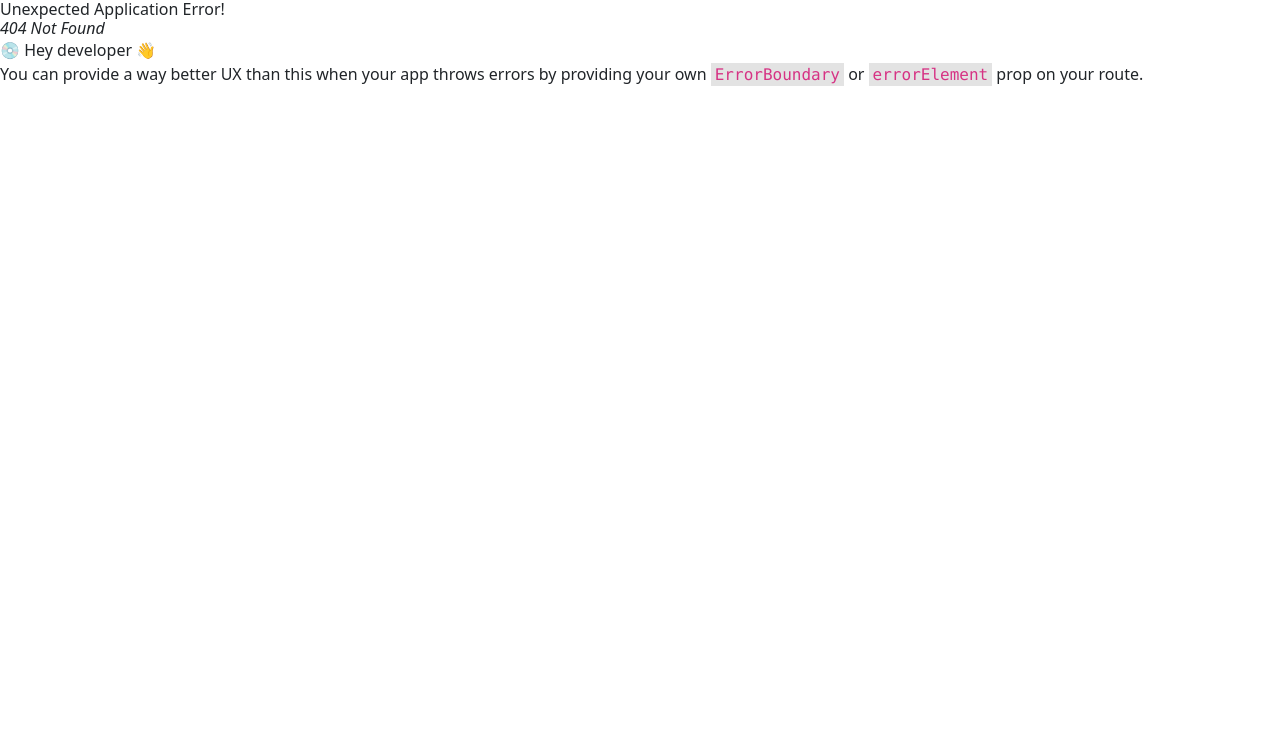
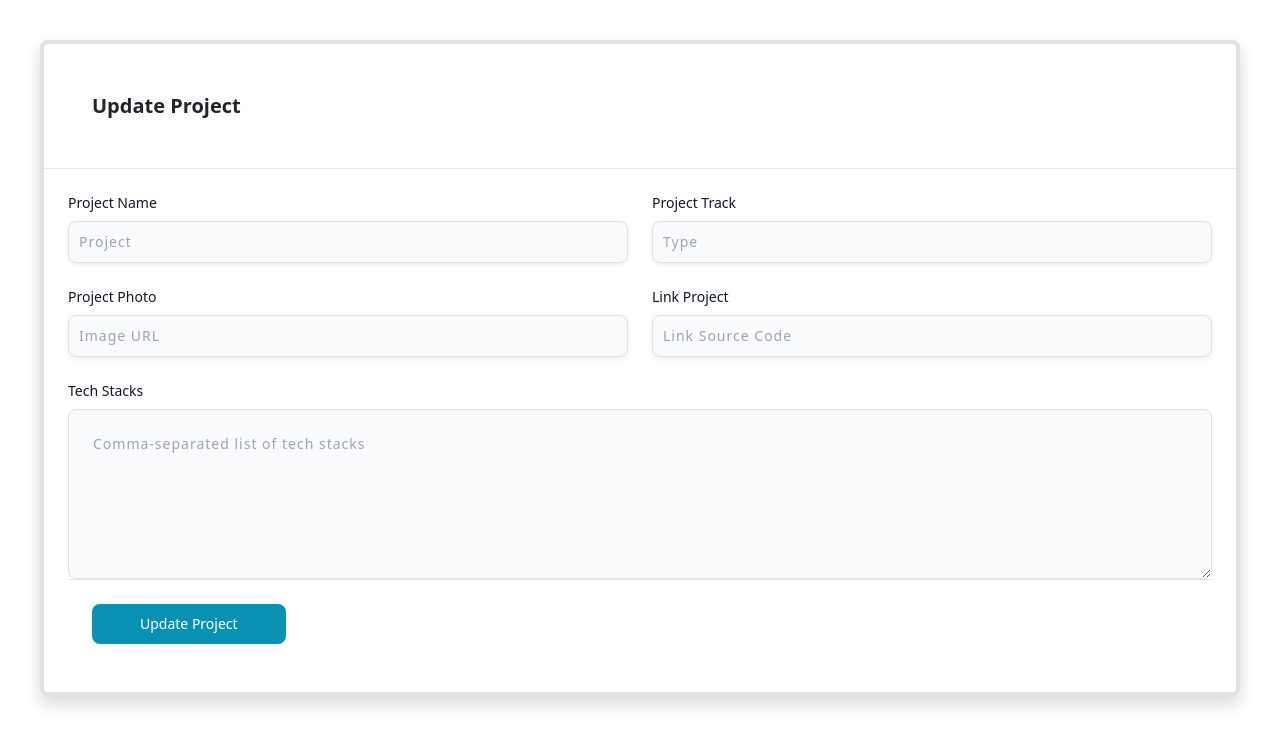
Before and after one commit to youssef-m-roushdy/Portfolio, a React (Create React App) app in the folder frontend/: page /update-project/1 in a window 1280 px wide. Before the commit this address had no page. Shown: the top 746 px of the page. Built offline with nearby package versions, Linux system fonts and the light colour scheme; no server answers.

Commit message:
add and update and delete projects

```diff
--- a/frontend/src/App.jsx
+++ b/frontend/src/App.jsx
@@ -18,6 +18,7 @@ function App() {
 
         if (payload && payload.exp && isTokenExpired(payload.exp)) {
           localStorage.removeItem("auth-token");
+          window.location.reload("/")
           clearInterval(interval); // Stop checking once the token is removed
           console.log("Token removed due to expiration.");
         }
--- a/frontend/src/pages/Projects/AddProject/AddProject.jsx
+++ b/frontend/src/pages/Projects/AddProject/AddProject.jsx
@@ -1,8 +1,7 @@
-// ProjectEdit.js
 import React, { useState } from 'react';
 import axios from 'axios';
 import { useNavigate } from 'react-router-dom';
-import'./AddProject.css'
+import './AddProject.css';
 
 const AddProject = () => {
   const [projectData, setProjectData] = useState({
@@ -14,16 +13,20 @@ const AddProject = () => {
   });
   const navigate = useNavigate();
 
-
-
   const handleChange = (e) => {
-    setProjectData({ ...projectData, [e.target.name]: e.target.value });
+    const { name, value } = e.target;
+    if (name === 'techStacks') {
+      setProjectData({ ...projectData, techStacks: value.split(',').map(stack => stack.trim()) });
+    } else {
+      setProjectData({ ...projectData, [name]: value });
+    }
   };
 
   const handleSubmit = async (e) => {
     e.preventDefault();
     try {
-      const token = localStorage.getItem('token');
+      const token = localStorage.getItem('auth-token');
+      console.log(token)
       await axios.post(`${process.env.REACT_APP_API_URL}/api/v1/projects`, projectData, {
         headers: {
           Authorization: `Bearer ${token}`,
@@ -31,82 +34,84 @@ const AddProject = () => {
       });
       navigate('/');
     } catch (error) {
-      console.error('Failed to add or update project', error);
+      console.error('Failed to add project', error);
     }
   };
 
-
   return (
     <div className="bg-white border border-4 rounded-lg shadow relative m-10">
-
       <div className="flex items-start justify-between p-5 border-b rounded-t">
-                <h3 className="text-xl font-semibold">
-                    Add New project
-                </h3>
+        <h3 className="text-xl font-semibold">Add New Project</h3>
       </div>
 
-
       <div className="p-6 space-y-6">
-                <form onSubmit={() => ''}>
+        <form onSubmit={handleSubmit}>
           <div className="grid grid-cols-6 gap-6">
             <div className="col-span-6 sm:col-span-3">
-                            <label htmlFor="product-name" className="text-sm font-medium text-gray-900 block mb-2">Prject Name</label>
+              <label htmlFor="name" className="text-sm font-medium text-gray-900 block mb-2">Project Name</label>
               <input
                 type="text"
                 name="name"
                 id="name"
+                value={projectData.name}
+                onChange={handleChange}
                 className="shadow-sm bg-gray-50 border border-gray-300 text-gray-900 sm:text-sm rounded-lg focus:ring-cyan-600 focus:border-cyan-600 block w-full p-2.5"
                 placeholder="Project"
                 required
               />
             </div>
             <div className="col-span-6 sm:col-span-3">
-                            <label htmlFor="category" className="text-sm font-medium text-gray-900 block mb-2">Project Track</label>
+              <label htmlFor="type" className="text-sm font-medium text-gray-900 block mb-2">Project Track</label>
               <input
                 type="text"
                 name="type"
                 id="type"
+                value={projectData.type}
+                onChange={handleChange}
                 className="shadow-sm bg-gray-50 border border-gray-300 text-gray-900 sm:text-sm rounded-lg focus:ring-cyan-600 focus:border-cyan-600 block w-full p-2.5"
                 placeholder="Type"
                 required
               />
             </div>
             <div className="col-span-6 sm:col-span-3">
-                            <label htmlFor="brand" className="text-sm font-medium text-gray-900 block mb-2">Project Photo</label>
+              <label htmlFor="image" className="text-sm font-medium text-gray-900 block mb-2">Project Photo</label>
               <input
                 type="text"
                 name="image"
                 id="image"
+                value={projectData.image}
+                onChange={handleChange}
                 className="shadow-sm bg-gray-50 border border-gray-300 text-gray-900 sm:text-sm rounded-lg focus:ring-cyan-600 focus:border-cyan-600 block w-full p-2.5"
                 placeholder="Image URL"
                 required
               />
             </div>
             <div className="col-span-6 sm:col-span-3">
-                            <label htmlFor="price" className="text-sm font-medium text-gray-900 block mb-2">Link Project</label>
+              <label htmlFor="link" className="text-sm font-medium text-gray-900 block mb-2">Link Project</label>
               <input
                 type="text"
                 name="link"
                 id="link"
+                value={projectData.link}
+                onChange={handleChange}
                 className="shadow-sm bg-gray-50 border border-gray-300 text-gray-900 sm:text-sm rounded-lg focus:ring-cyan-600 focus:border-cyan-600 block w-full p-2.5"
                 placeholder="Link Source Code"
                 required
               />
             </div>
             <div className="col-span-full">
-                            <label htmlFor="product-details" className="text-sm font-medium text-gray-900 block mb-2">Tech Stacks</label>
+              <label htmlFor="techStacks" className="text-sm font-medium text-gray-900 block mb-2">Tech Stacks</label>
               <textarea
-                                id="product-details"
+                name="techStacks"
+                id="techStacks"
+                value={projectData.techStacks.join(', ')}
+                onChange={handleChange}
                 rows="6"
                 className="bg-gray-50 border border-gray-300 text-gray-900 sm:text-sm rounded-lg focus:ring-cyan-600 focus:border-cyan-600 block w-full p-4"
-                                placeholder="Details"
+                placeholder="Comma-separated list of tech stacks"
               ></textarea>
             </div>
           </div>
-                </form>
-            </div>
-
-            {/* Footer */}
           <div className="p-6 border-t border-gray-200 rounded-b">
             <button
               className="text-white bg-cyan-600 hover:bg-cyan-700 focus:ring-4 focus:ring-cyan-200 font-medium rounded-lg text-sm px-5 py-2.5 text-center"
@@ -115,6 +120,8 @@ const AddProject = () => {
               Add Project
             </button>
           </div>
+        </form>
+      </div>
     </div>
   );
 };
--- a/frontend/src/pages/Projects/Projects.jsx
+++ b/frontend/src/pages/Projects/Projects.jsx
@@ -14,13 +14,14 @@ const Projects = () => {
   const handleDelete = async (projectId) => {
     try {
       const token = localStorage.getItem('auth-token');
+      console.log(token)
       await axios.delete(`${process.env.REACT_APP_API_URL}/api/v1/projects/${projectId}`, {
         headers: {
           Authorization: `Bearer ${token}`,
         },
       });
       // Optionally update the projects list after deletion
-      setProjects((prevProjects) => prevProjects.filter((project) => project.id !== projectId));
+      window.location.reload("/")
     } catch (error) {
       console.error('Failed to delete', error);
     }
@@ -107,11 +108,16 @@ const Projects = () => {
                         <button
                           type="button"
                           className="text-white bg-red-700 hover:bg-red-800 focus:outline-none focus:ring-4 focus:ring-red-300 font-medium rounded-full text-sm px-5 py-2.5 text-center me-2 mb-2 dark:bg-red-600 dark:hover:bg-red-700 dark:focus:ring-red-900"
-                          onClick={() => handleDelete(project.id)}
+                          onClick={() => handleDelete(project._id)}
                         >
                           Delete
                         </button>
-                        <Link class="text-white bg-yellow-400 hover:bg-yellow-500 focus:outline-none focus:ring-4 focus:ring-yellow-300 font-medium rounded-full text-sm px-5 py-2.5 text-center me-2 mb-2 dark:focus:ring-yellow-900" to="update-project">Update</Link>
+                        <Link
+                          className="text-white bg-yellow-400 hover:bg-yellow-500 focus:outline-none focus:ring-4 focus:ring-yellow-300 font-medium rounded-full text-sm px-5 py-2.5 text-center me-2 mb-2 dark:focus:ring-yellow-900"
+                          to={`/update-project/${project._id}`}
+                        >
+                          Update
+                        </Link>
                       </div>
                     )}
                   </div>
--- a/frontend/src/pages/Projects/UpdateProject/UpdateProject.jsx
+++ b/frontend/src/pages/Projects/UpdateProject/UpdateProject.jsx
@@ -1,119 +1,187 @@
-import React, { useState } from 'react'
-import'./UpdateProject.css'
+import React, { useState, useEffect } from 'react';
+import './UpdateProject.css';
 import axios from 'axios';
-import { useNavigate } from 'react-router-dom';
+import { useNavigate, useParams } from 'react-router-dom';
 
 const UpdateProject = () => {
-    const [projectData, setProjectData] = useState({
-        name: '',
-        image: '',
-        techStacks: [],
-        type: '',
-        link: ''
-      });
+    const { projectId } = useParams();
+    const [name, setName] = useState('');
+    const [image, setImage] = useState('');
+    const [techStacks, setTechStacks] = useState([]);
+    const [type, setType] = useState('');
+    const [link, setLink] = useState('');
+    const [loading, setLoading] = useState(true);
     const navigate = useNavigate();
 
 
 
+    const fetchProject = async () => {
+        try {
+            const token = localStorage.getItem('auth-token');
+            const res = await axios.get(`${process.env.REACT_APP_API_URL}/api/v1/projects/${projectId}`, {
+                headers: {
+                    Authorization: `Bearer ${token}`,
+                },
+            });
+            const data = res.data.project;
+            console.log(data);
+            // Assuming the response data has the same keys as your state variables
+            setName(data.name);
+            setImage(data.image);
+            setTechStacks(data.techStacks || []); // Ensure techStacks is an array
+            setType(data.type);
+            setLink(data.link);
+            // Log the new name immediately after setting it
+            console.log("Fetched name:", data.name); // This will show the updated name
+        } catch (error) {
+            console.error("Error fetching project:", error);
+        } finally {
+            setLoading(false);
+        }
+    };
+
+    useEffect(() => {
+        fetchProject();
+    }, [projectId]);
+
+    console.log(name)
     const handleChange = (e) => {
-        setProjectData({ ...projectData, [e.target.name]: e.target.value });
+        const { name, value } = e.target;
+        if (name === 'techStacks') {
+            setTechStacks(value.split(',').map(item => item.trim())); // Convert string to array
+        } else {
+            switch (name) {
+                case 'name':
+                    setName(value);
+                    break;
+                case 'image':
+                    setImage(value);
+                    break;
+                case 'type':
+                    setType(value);
+                    break;
+                case 'link':
+                    setLink(value);
+                    break;
+                default:
+                    break;
+            }
+        }
     };
 
     const handleSubmit = async (e) => {
         e.preventDefault();
+        const projectData = {
+            name,
+            image,
+            techStacks,
+            type,
+            link,
+        };
+
         try {
-          const token = localStorage.getItem('token');
-          await axios.put(`${process.env.REACT_APP_API_URL}/api/v1/projects`, projectData, {
+            const token = localStorage.getItem('auth-token');
+            await axios.put(`${process.env.REACT_APP_API_URL}/api/v1/projects/${projectId}`, projectData, {
                 headers: {
                     Authorization: `Bearer ${token}`,
                 },
             });
-          navigate('/');
+            navigate('/'); // Redirect after updating
         } catch (error) {
-          console.error('Failed to add or update project', error);
+            console.error('Failed to update project', error);
         }
     };
+
+    if (loading) {
+        return <div>Loading...</div>; // Show loading message while data is being fetched
+    }
+
     return (
         <div className="bg-white border border-4 rounded-lg shadow relative m-10">
-
           <div className="flex items-start justify-between p-5 border-b rounded-t">
-                    <h3 className="text-xl font-semibold">
-                        Add New project
-                    </h3>
+            <h3 className="text-xl font-semibold">Update Project</h3>
           </div>
 
-
           <div className="p-6 space-y-6">
-                    <form onSubmit={() => ''}>
+            <form onSubmit={handleSubmit}>
               <div className="grid grid-cols-6 gap-6">
                 <div className="col-span-6 sm:col-span-3">
-                                <label htmlFor="product-name" className="text-sm font-medium text-gray-900 block mb-2">Prject Name</label>
+                  <label htmlFor="name" className="text-sm font-medium text-gray-900 block mb-2">Project Name</label>
                   <input
                     type="text"
                     name="name"
                     id="name"
+                    value={name}
+                    onChange={handleChange}
                     className="shadow-sm bg-gray-50 border border-gray-300 text-gray-900 sm:text-sm rounded-lg focus:ring-cyan-600 focus:border-cyan-600 block w-full p-2.5"
                     placeholder="Project"
                     required
                   />
                 </div>
                 <div className="col-span-6 sm:col-span-3">
-                                <label htmlFor="category" className="text-sm font-medium text-gray-900 block mb-2">Project Track</label>
+                  <label htmlFor="type" className="text-sm font-medium text-gray-900 block mb-2">Project Track</label>
                   <input
                     type="text"
                     name="type"
                     id="type"
+                    value={type}
+                    onChange={handleChange}
                     className="shadow-sm bg-gray-50 border border-gray-300 text-gray-900 sm:text-sm rounded-lg focus:ring-cyan-600 focus:border-cyan-600 block w-full p-2.5"
                     placeholder="Type"
                     required
                   />
                 </div>
                 <div className="col-span-6 sm:col-span-3">
-                                <label htmlFor="brand" className="text-sm font-medium text-gray-900 block mb-2">Project Photo</label>
+                  <label htmlFor="image" className="text-sm font-medium text-gray-900 block mb-2">Project Photo</label>
                   <input
                     type="text"
                     name="image"
                     id="image"
+                    value={image}
+                    onChange={handleChange}
                     className="shadow-sm bg-gray-50 border border-gray-300 text-gray-900 sm:text-sm rounded-lg focus:ring-cyan-600 focus:border-cyan-600 block w-full p-2.5"
                     placeholder="Image URL"
                     required
                   />
                 </div>
                 <div className="col-span-6 sm:col-span-3">
-                                <label htmlFor="price" className="text-sm font-medium text-gray-900 block mb-2">Link Project</label>
+                  <label htmlFor="link" className="text-sm font-medium text-gray-900 block mb-2">Link Project</label>
                   <input
                     type="text"
                     name="link"
                     id="link"
+                    value={link}
+                    onChange={handleChange}
                     className="shadow-sm bg-gray-50 border border-gray-300 text-gray-900 sm:text-sm rounded-lg focus:ring-cyan-600 focus:border-cyan-600 block w-full p-2.5"
                     placeholder="Link Source Code"
                     required
                   />
                 </div>
                 <div className="col-span-full">
-                                <label htmlFor="product-details" className="text-sm font-medium text-gray-900 block mb-2">Tech Stacks</label>
+                  <label htmlFor="techStacks" className="text-sm font-medium text-gray-900 block mb-2">Tech Stacks</label>
                   <textarea
-                                    id="product-details"
+                    name="techStacks"
+                    id="techStacks"
+                    value={techStacks.join(', ')} // Join the array for display
+                    onChange={handleChange}
                     rows="6"
                     className="bg-gray-50 border border-gray-300 text-gray-900 sm:text-sm rounded-lg focus:ring-cyan-600 focus:border-cyan-600 block w-full p-4"
-                                    placeholder="Details"
-                                ></textarea>
+                    placeholder="Comma-separated list of tech stacks"
+                  />
                 </div>
               </div>
-                    </form>
-                </div>
-
-                {/* Footer */}
               <div className="p-6 border-t border-gray-200 rounded-b">
                 <button
                   className="text-white bg-cyan-600 hover:bg-cyan-700 focus:ring-4 focus:ring-cyan-200 font-medium rounded-lg text-sm px-5 py-2.5 text-center"
                   type="submit"
                 >
-                        Add Project
+                  Update Project
                 </button>
+              </div>
+            </form>
           </div>
         </div>
       );
-}
+};
 
-export default UpdateProject
+export default UpdateProject;
--- a/frontend/src/routes/Routes.jsx
+++ b/frontend/src/routes/Routes.jsx
@@ -18,7 +18,7 @@ export const router = createBrowserRouter([
             { path: "login", element: <Login /> },
             { path: "register", element: <Register/> },
             { path: "add-project", element: <AddProject/> },
-            { path: "update-project", element: <UpdateProject/> },
+            { path: "update-project/:projectId", element: <UpdateProject/> },
         ]
     }
 ])
```
Lines whose indentation alone changed are shown as unchanged.
